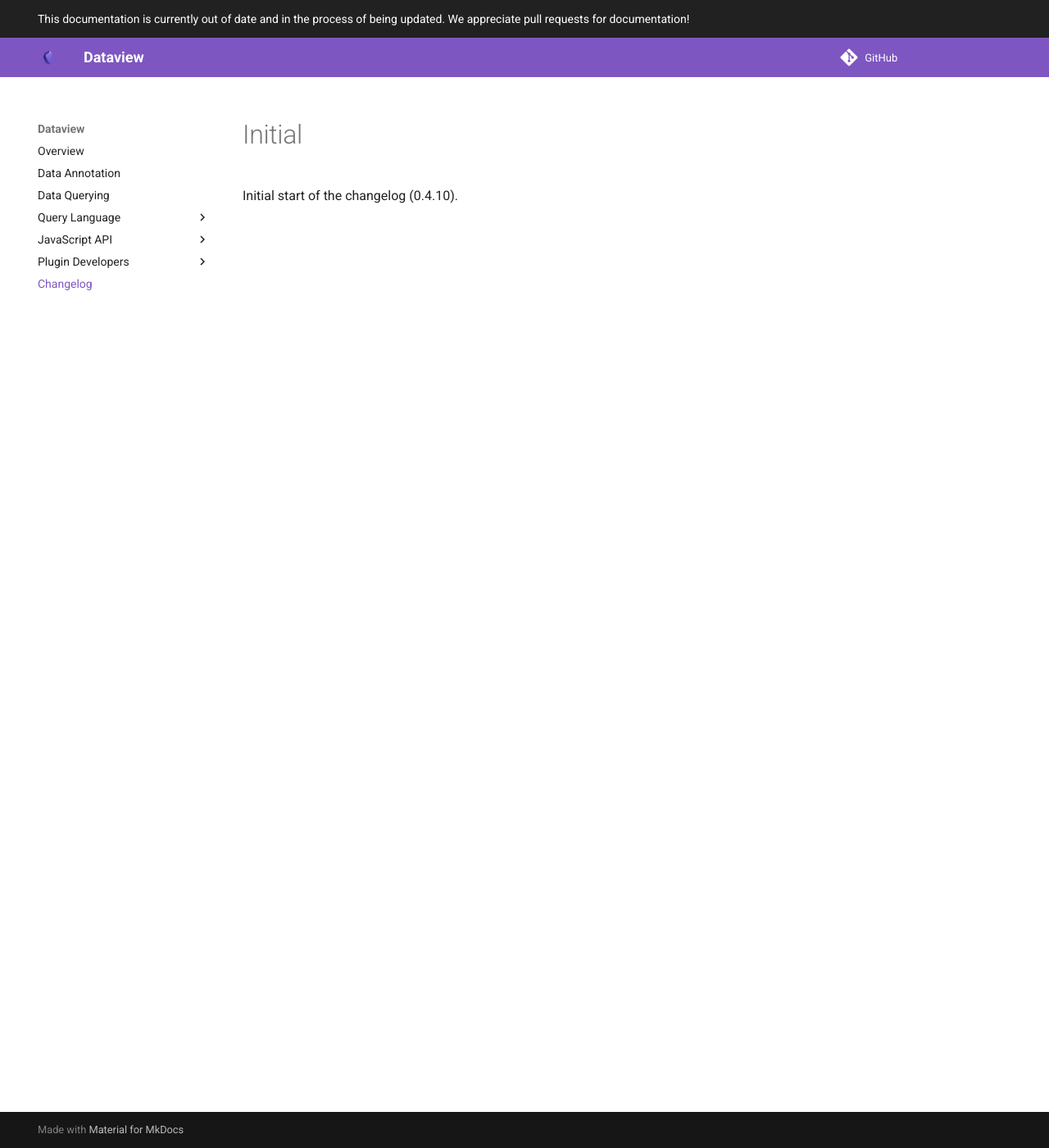
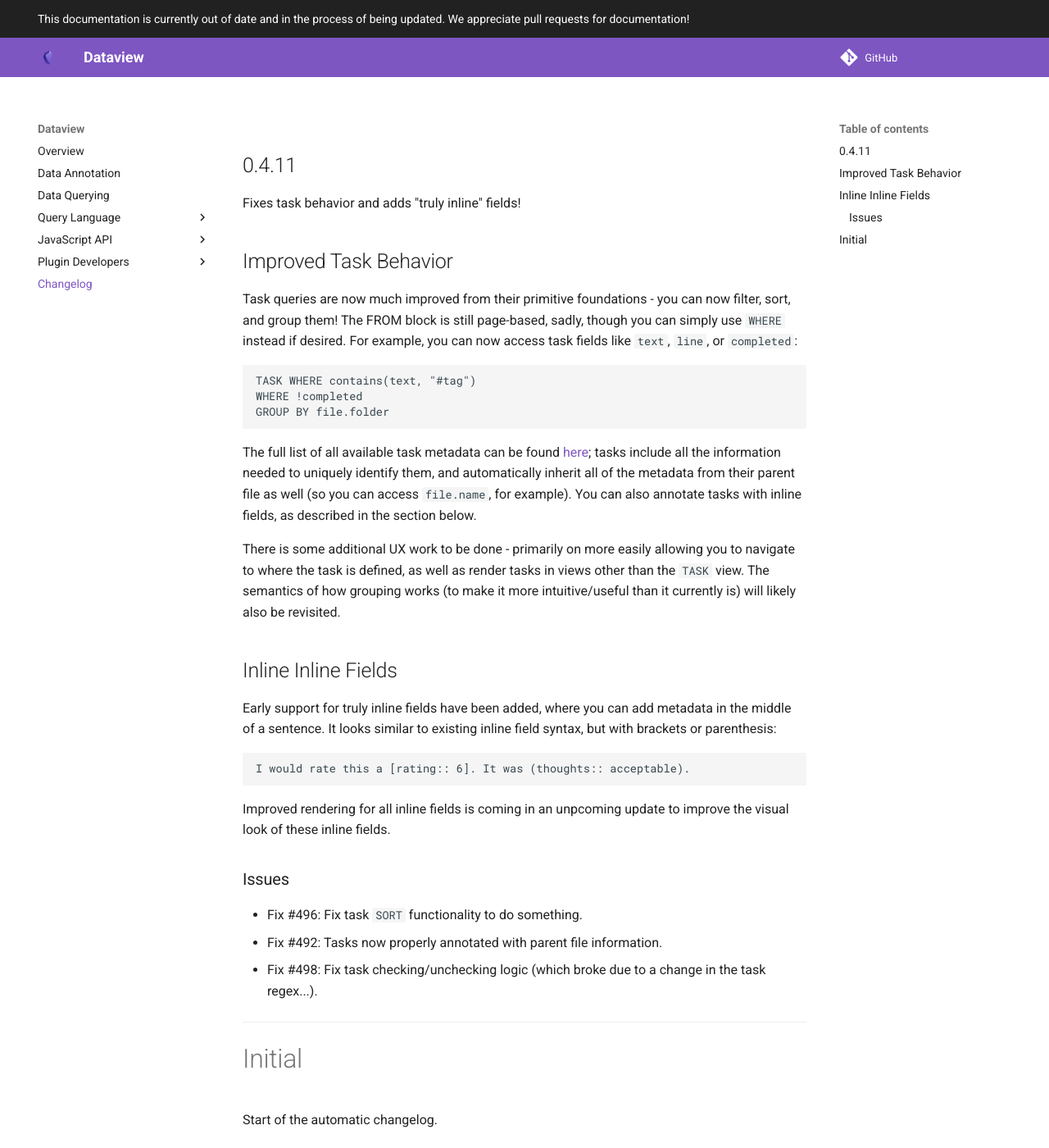
Before and after one commit to blacksmithgu/obsidian-dataview, an MkDocs documentation site: the page built from docs/docs/changelog.md, in a window 1280 px wide and 1400 px high. Shown: the whole window at 82% size. Built offline with MkDocs 1.6.1 and Material for MkDocs 9.7.7, drawn with Linux system fonts in a browser that asks for light colours; comment, search, counter and statistics services are not loaded.

Commit message:
Auto-release 0.4.11

````diff
--- a/docs/docs/changelog.md
+++ b/docs/docs/changelog.md
@@ -1,3 +1,49 @@
+## 0.4.11
+
+Fixes task behavior and adds "truly inline" fields!
+
+## Improved Task Behavior
+
+Task queries are now much improved from their primitive foundations - you can now filter, sort, and group them! The FROM
+block is still page-based, sadly, though you can simply use `WHERE` instead if desired. For example, you can now access
+task fields like `text`, `line`, or `completed`:
+
+```
+TASK WHERE contains(text, "#tag")
+WHERE !completed
+GROUP BY file.folder
+```
+
+The full list of all available task metadata can be found
+[here](https://blacksmithgu.github.io/obsidian-dataview/data-annotation/#tasks); tasks include all the information
+needed to uniquely identify them, and automatically inherit all of the metadata from their parent file as well (so you
+can access `file.name`, for example). You can also annotate tasks with inline fields, as described in the section below.
+
+There is some additional UX work to be done - primarily on more easily allowing you to navigate to where the task is
+defined, as well as render tasks in views other than the `TASK` view.  The semantics of how grouping works (to make it
+more intuitive/useful than it currently is) will likely also be revisited.
+
+## Inline Inline Fields
+
+Early support for truly inline fields have been added, where you can add metadata in the middle of a sentence. It looks
+similar to existing inline field syntax, but with brackets or parenthesis:
+
+```
+I would rate this a [rating:: 6]. It was (thoughts:: acceptable).
+```
+
+Improved rendering for all inline fields is coming in an unpcoming update to improve the visual look of these inline
+fields.
+
+
+### Issues
+
+- Fix #496: Fix task `SORT` functionality to do something.
+- Fix #492: Tasks now properly annotated with parent file information.
+- Fix #498: Fix task checking/unchecking logic (which broke due to a change in the task regex...).
+
+---
+
 # Initial
 
-Initial start of the changelog (0.4.10).
+Start of the automatic changelog.
--- a/package.json
+++ b/package.json
@@ -1,6 +1,6 @@
 {
   "name": "obsidian-dataview",
-  "version": "0.4.10",
+  "version": "0.4.11",
   "description": "Advanced data views for Obsidian.md.",
   "main": "lib/index.js",
   "types": "lib/index.d.ts",
--- a/versions.json
+++ b/versions.json
@@ -53,5 +53,6 @@
   "0.4.7": "0.12.0",
   "0.4.8": "0.12.0",
   "0.4.9": "0.12.0",
-  "0.4.10": "0.12.0"
+  "0.4.10": "0.12.0",
+  "0.4.11": "0.12.0"
 }
````
Also changed, not shown: CHANGELOG.md, manifest.json.
